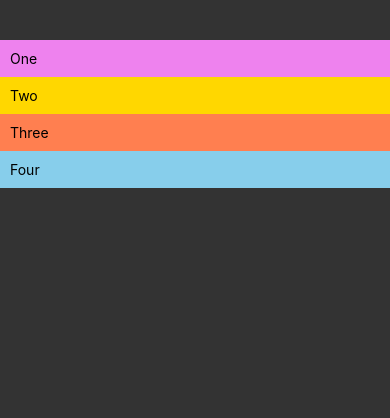
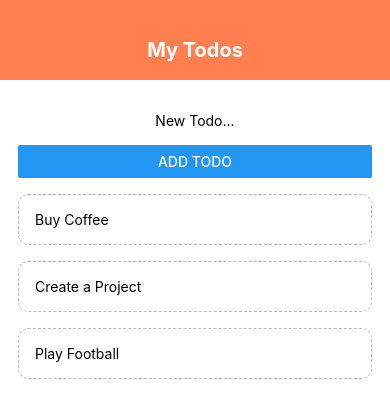
Before and after one commit to faiza203/Todo_React_Native, a React Native app: screen / in a window 390 px wide. Shown: the top 418 px of the page. Built offline with nearby package versions, Linux system fonts and the light colour scheme.

Commit message:
Update App.js

```diff
--- a/App.js
+++ b/App.js
@@ -44,21 +44,21 @@ export default function App() {
   }
 
   return (
-    <SandBox />
-    // <TouchableWithoutFeedback onPress={() => Keyboard.dismiss()}>
-    //   <View style={styles.container}>
-    //     <Header />
-    //     <View style={styles.body}>
-    //       <AddTodo submitHandler={submitHandler} />
-    //       <FlatList
-    //         data={todos}
-    //         renderItem={(todos) => {
-    //           return <TodoItem item={todos} pressHandler={pressHandler} />;
-    //         }}
-    //       ></FlatList>
-    //     </View>
-    //   </View>
-    // </TouchableWithoutFeedback>
+    // <SandBox />
+    <TouchableWithoutFeedback onPress={() => Keyboard.dismiss()}>
+      <View style={styles.container}>
+        <Header />
+        <View style={styles.body}>
+          <AddTodo submitHandler={submitHandler} />
+          <FlatList
+            data={todos}
+            renderItem={(todos) => {
+              return <TodoItem item={todos} pressHandler={pressHandler} />;
+            }}
+          ></FlatList>
+        </View>
+      </View>
+    </TouchableWithoutFeedback>
   );
 }
 
```
